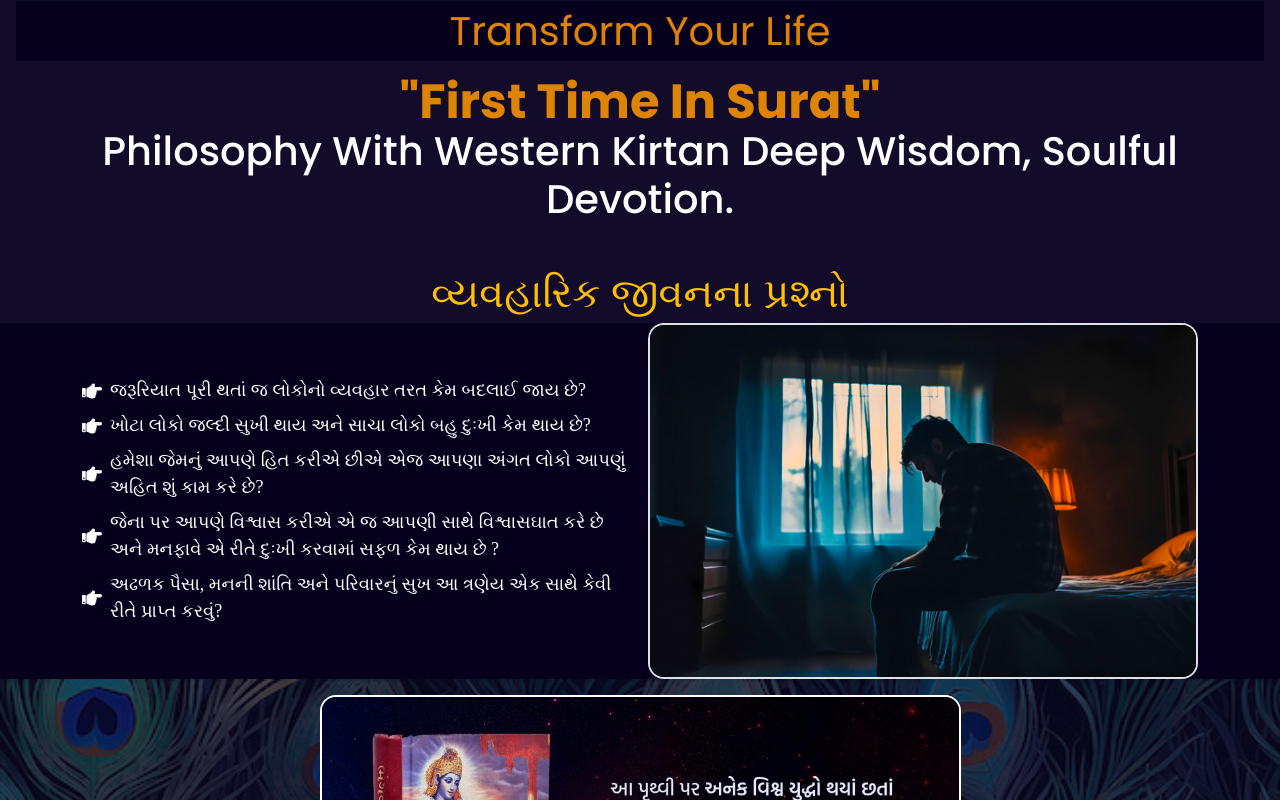
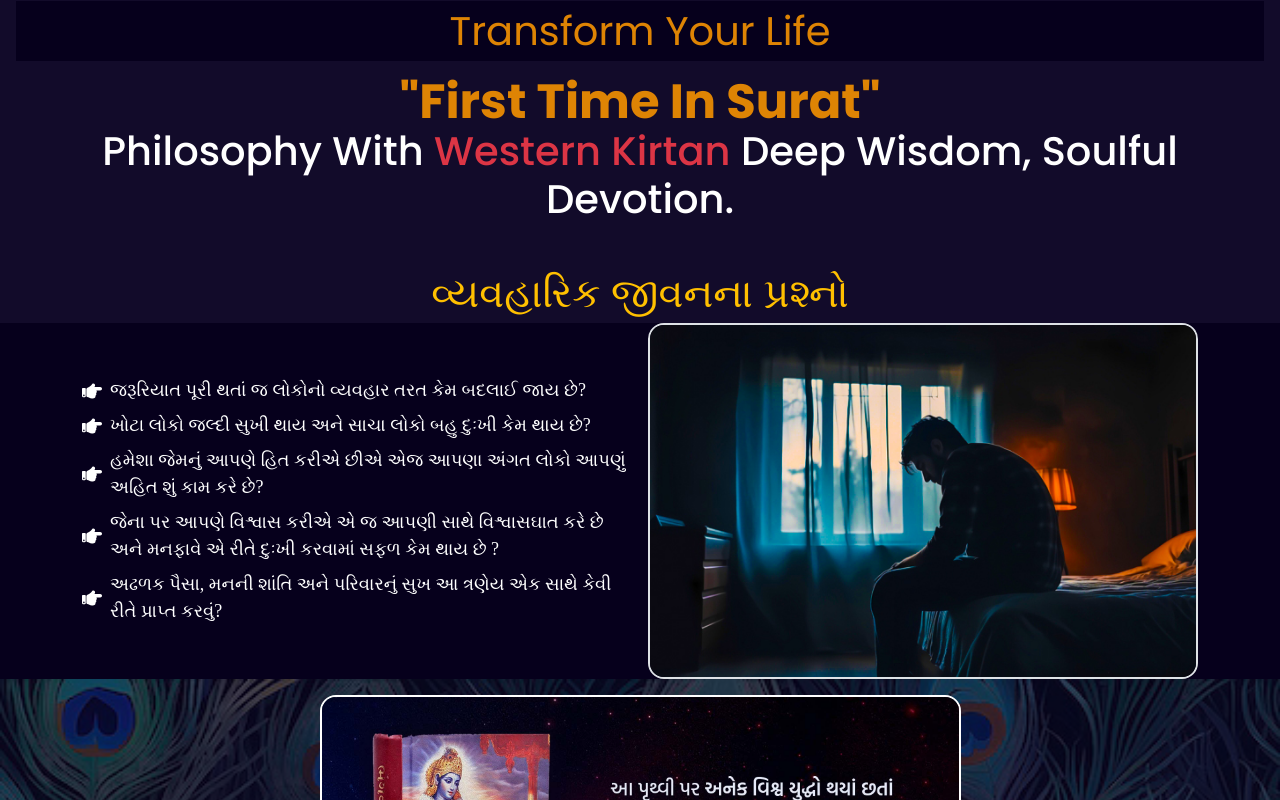
Before and after one commit to surbhi2911/bhagwadgita, a React (Create React App) app: page / in a window 1280 px wide. Shown: the part 940-1740 px from the top of the page. Built offline with nearby package versions, Linux system fonts and the light colour scheme; a web font is replaced by a local one.

Commit message:
text-danger in western kirtan

```diff
--- a/src/Components/Footer.jsx
+++ b/src/Components/Footer.jsx
@@ -40,14 +40,14 @@ function Footer() {
                                         </div>
                                         <div className='d-flex'>
                                             <div
-                                                className='text-danger fs-3 d-flex align-items-center justify-content-center ms-1 cursor-pointer'
+                                                className='text-danger fs-3 d-flex align-items-center justify-content-center me-1 cursor-pointer'
                                                 onClick={() => makeCall(number)}
                                                 style={{ cursor: 'pointer' }}
                                             >
                                                 <BiSolidPhoneCall />
                                             </div>
                                             <div
-                                                className='text-success fs-3 d-flex align-items-center justify-content-center ms-1 cursor-pointer'
+                                                className='text-success fs-3 d-flex align-items-center justify-content-center ms-2 cursor-pointer'
                                                 onClick={() => openWhatsApp(number)}
                                                 style={{ cursor: 'pointer' }}
                                             >
--- a/src/Components/TransformLife.jsx
+++ b/src/Components/TransformLife.jsx
@@ -15,7 +15,7 @@ function TransformLife() {
     <div className="text-center py-3">
         <div className='orangecolor textsizefont '>"First Time In Surat"</div>
     <h1 className="text-white   title">
-    Philosophy With Western Kirtan Deep Wisdom, Soulful Devotion.
+    Philosophy With <span className='text-danger'>Western Kirtan</span> Deep Wisdom, Soulful Devotion.
         </h1>
     </div>
 
```
